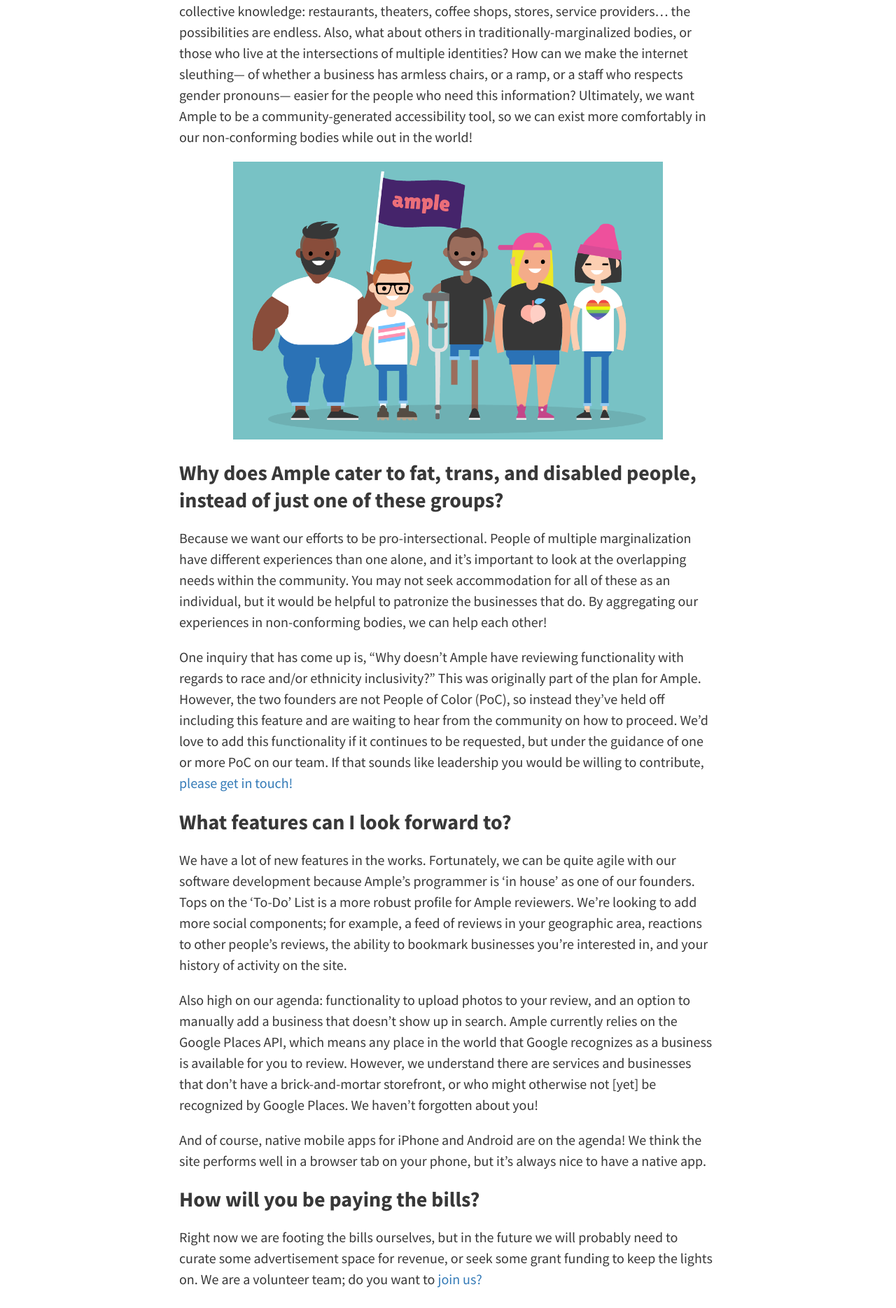
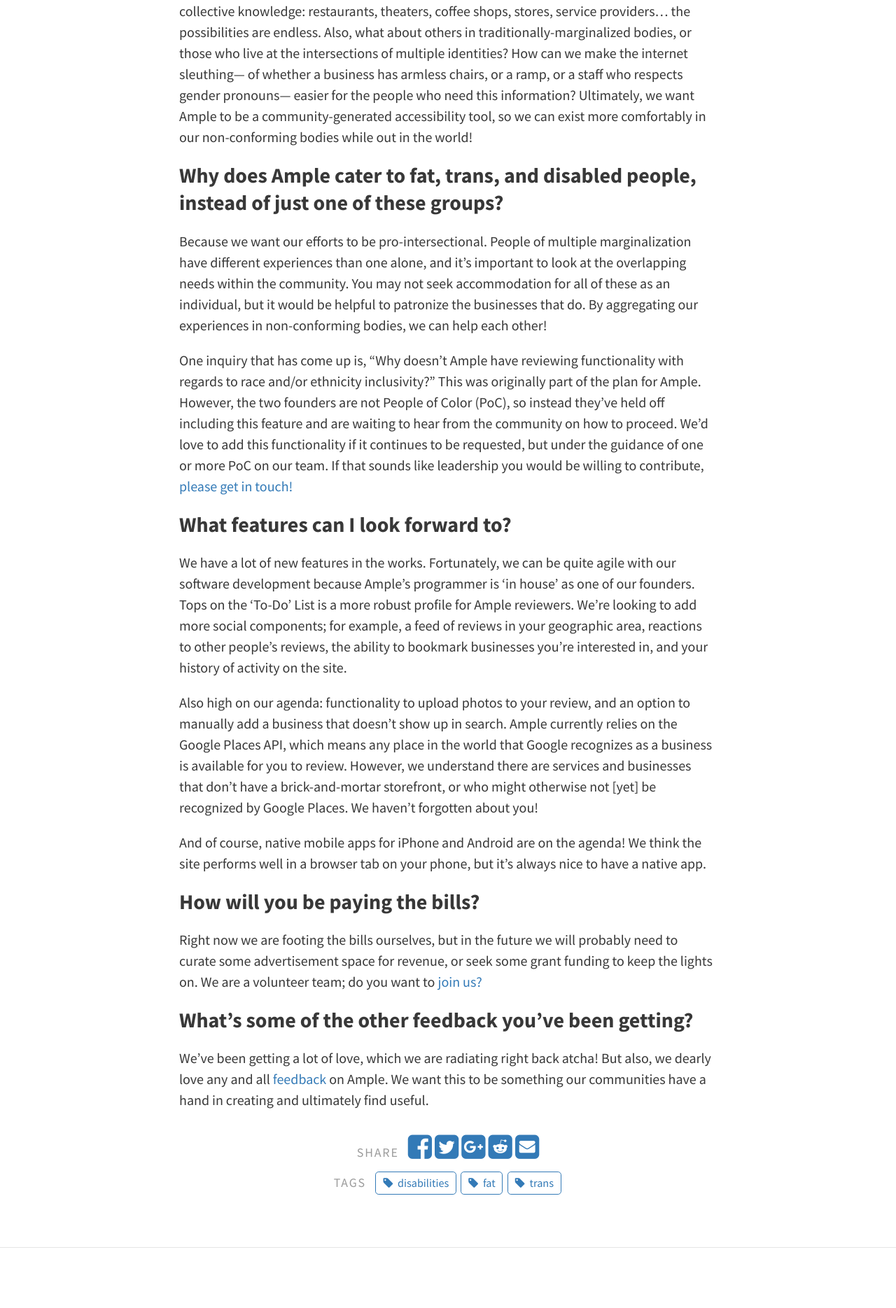
Before and after one commit to uhlissuh/ample, a Jekyll site: the page built from docs/_posts/2018-05-22-fat-queer-yelp-is-here.md, in a window 1280 px wide. Shown: the part 1237-3106 px from the top of the page at 70% size. Built offline with Jekyll 4.4.1, drawn with Linux system fonts in a browser that asks for light colours; comment, search, counter and statistics services are not loaded.

Commit message:
Remove a picture

```diff
--- a/docs/_posts/2018-05-22-fat-queer-yelp-is-here.md
+++ b/docs/_posts/2018-05-22-fat-queer-yelp-is-here.md
@@ -22,8 +22,6 @@
 
 We soon realized that there are many other types of establishments that could use our collective knowledge: restaurants, theaters, coffee shops, stores, service providers… the possibilities are endless. Also, what about others in traditionally-marginalized bodies, or those who live at the intersections of multiple identities? How can we make the internet sleuthing— of whether a business has armless chairs, or a ramp, or a staff who respects gender pronouns— easier for the people who need this information? Ultimately, we want Ample to be a community-generated accessibility tool, so we can exist more comfortably in our non-conforming bodies while out in the world!
 
-![Diverse Gang of Amplers]({{ "/assets/img/peepsies.png" | absolute_url }})
-
 
 ### Why does Ample cater to fat, trans, and disabled people, instead of just one of these groups?
 
```
